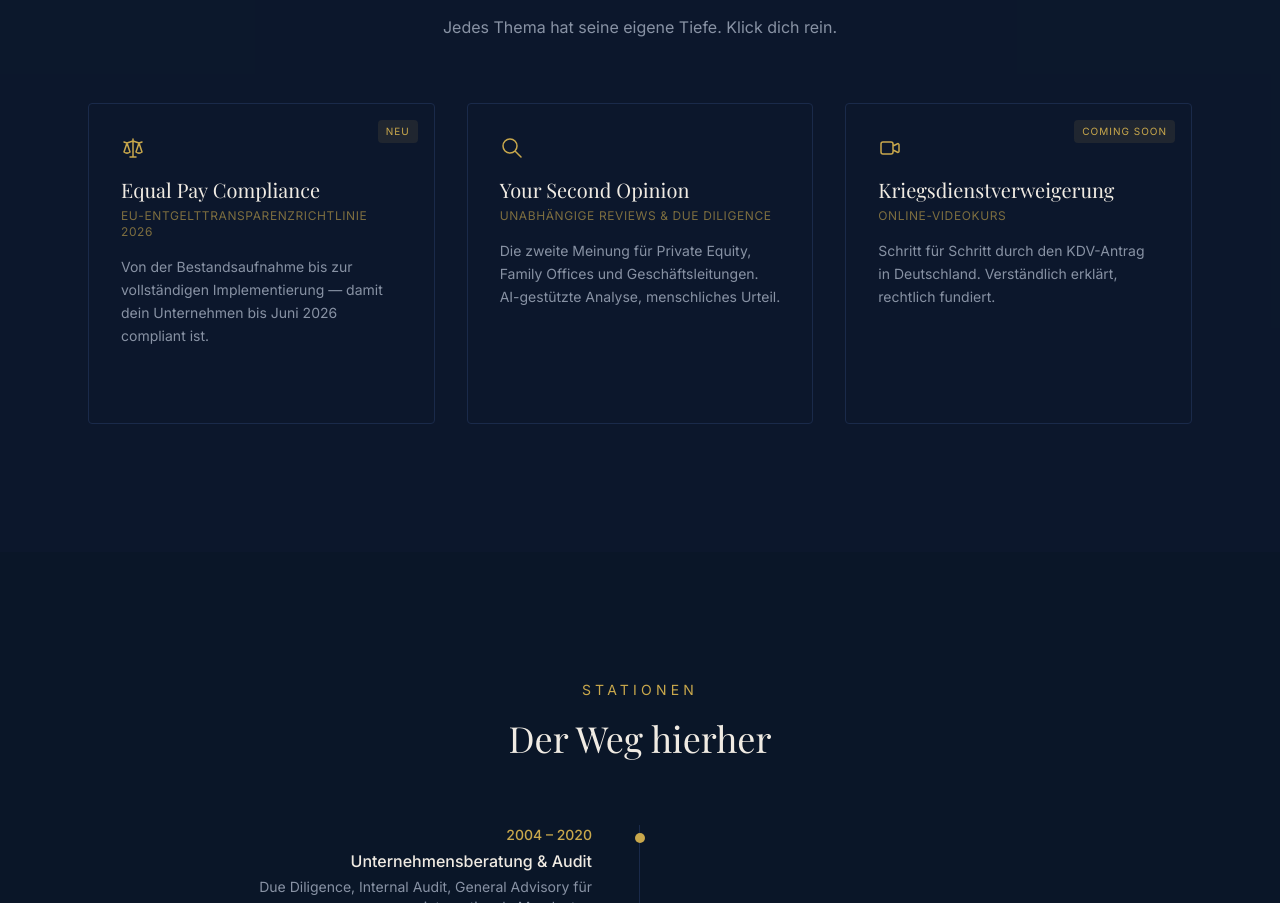
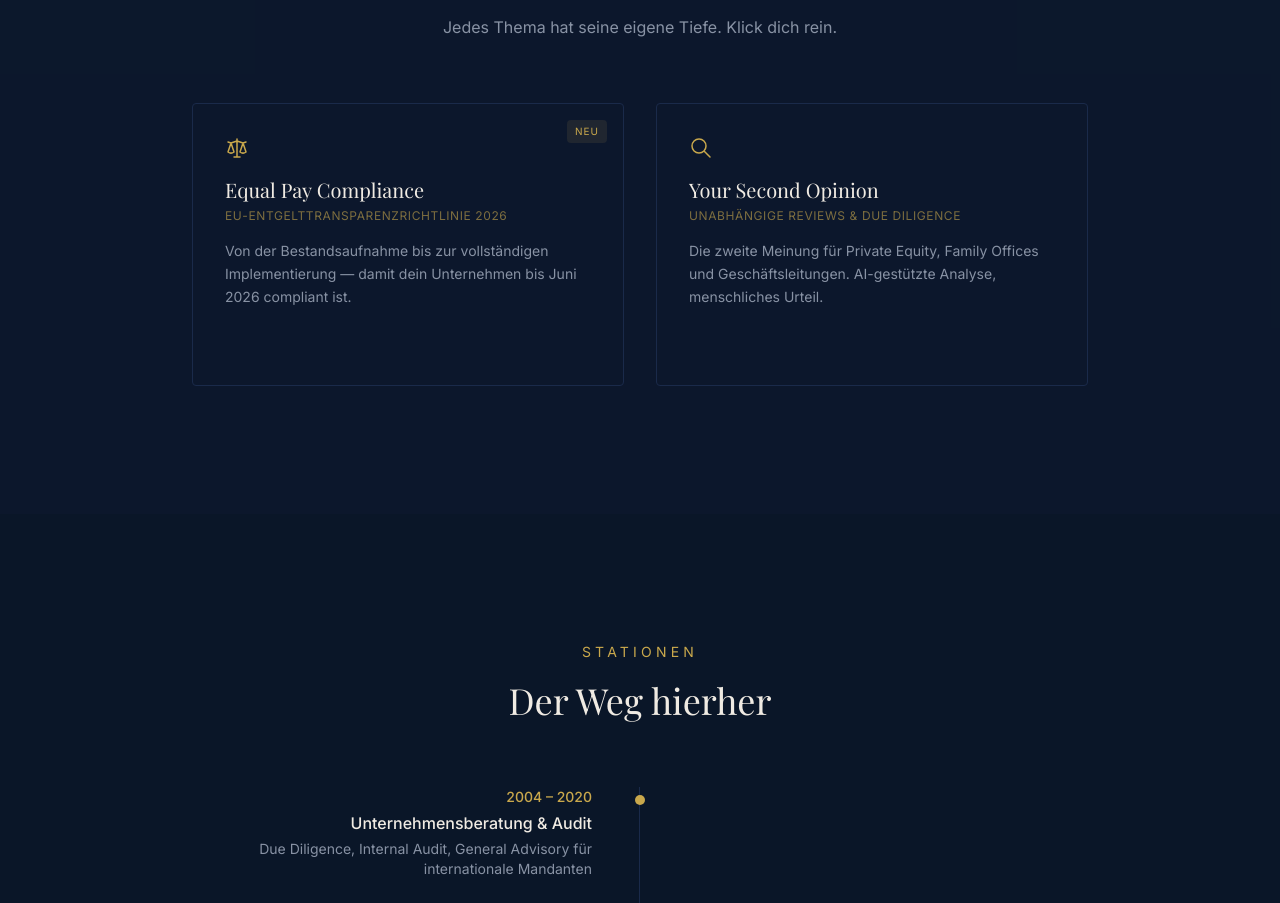
Before and after one commit to carolinejunker/jdm-advisory, a Next.js app: page / in a window 1280 px wide. Shown: the part 1959-2862 px from the top of the page. Built offline with nearby package versions, Linux system fonts and the light colour scheme; a web font is replaced by a local one.

Commit message:
KDV-Kachel entfernt, Grid auf 2 Spalten angepasst

```diff
--- a/src/components/Services.tsx
+++ b/src/components/Services.tsx
@@ -25,19 +25,7 @@
       </svg>
     ),
   },
-  {
-    title: "Kriegsdienstverweigerung",
-    subtitle: "Online-Videokurs",
-    description:
-      "Schritt für Schritt durch den KDV-Antrag in Deutschland. Verständlich erklärt, rechtlich fundiert.",
-    href: "/kdv",
-    badge: "Coming Soon",
-    icon: (
-      <svg className="w-6 h-6" fill="none" stroke="currentColor" viewBox="0 0 24 24">
-        <path strokeLinecap="round" strokeLinejoin="round" strokeWidth={1.5} d="M15 10l4.553-2.276A1 1 0 0121 8.618v6.764a1 1 0 01-1.447.894L15 14M5 18h8a2 2 0 002-2V8a2 2 0 00-2-2H5a2 2 0 00-2 2v8a2 2 0 002 2z" />
-      </svg>
-    ),
-  },
+
 ];
 
 export default function Services() {
@@ -56,7 +44,7 @@
           </p>
         </div>
 
-        <div className="grid md:grid-cols-3 gap-8">
+        <div className="grid md:grid-cols-2 gap-8 max-w-4xl mx-auto">
           {ventures.map((v) => (
             <a
               key={v.title}
```
